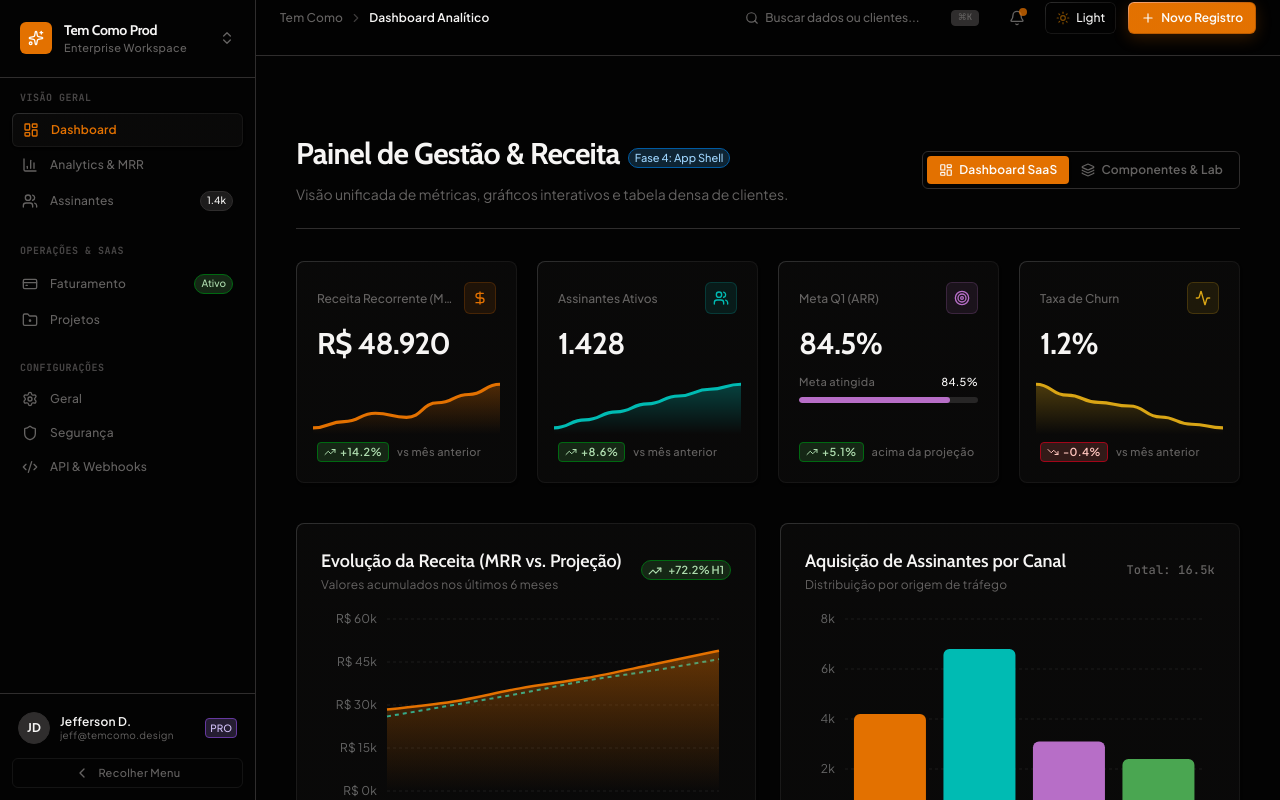
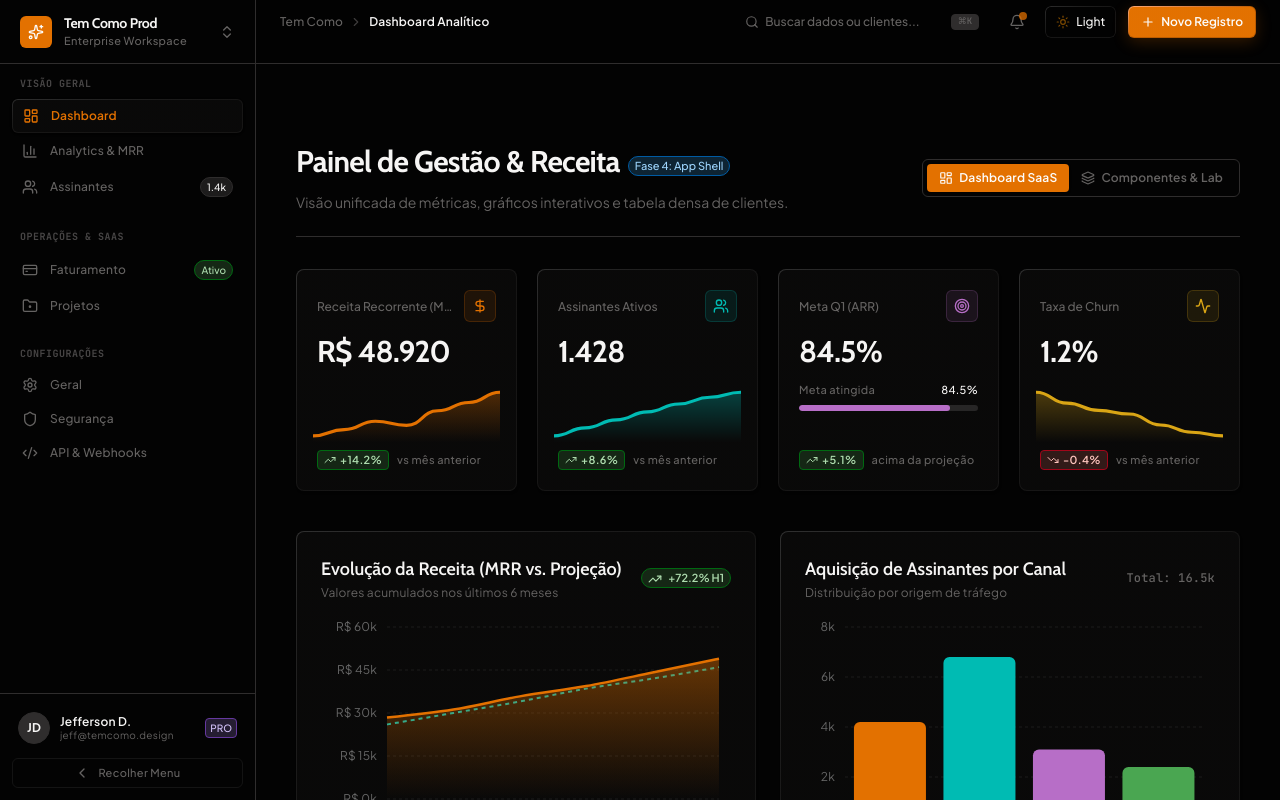
Before and after one commit to jeffdomingos/Joinha_DS, a React (Vite) app: page / in a window 1280 px wide. Built offline with nearby package versions, Linux system fonts and the light colour scheme.

Commit message:
fix(layout): lock Header and Sidebar top bars to h-16 shrink-0 to prevent vertical clipping and flex collapse

```diff
--- a/src/components/layout/header.tsx
+++ b/src/components/layout/header.tsx
@@ -44,7 +44,7 @@ export function Header({
   return (
     <header
       className={cn(
-        "h-14 border-b border-border bg-background/80 backdrop-blur-md px-4 sm:px-6 flex items-center justify-between gap-4 sticky top-0 z-20",
+        "h-16 shrink-0 border-b border-border bg-background/80 backdrop-blur-md px-4 sm:px-6 flex items-center justify-between gap-4 sticky top-0 z-20",
         className
       )}
     >
--- a/src/components/layout/sidebar.tsx
+++ b/src/components/layout/sidebar.tsx
@@ -112,7 +112,7 @@ export function Sidebar({
       )}
     >
       {/* Top Header: Brand & Workspace Switcher */}
-      <div className="p-3 border-b border-border">
+      <div className="h-16 shrink-0 px-3 border-b border-border flex items-center">
         <DropdownMenu>
           <DropdownMenuTrigger asChild>
             <button
```
